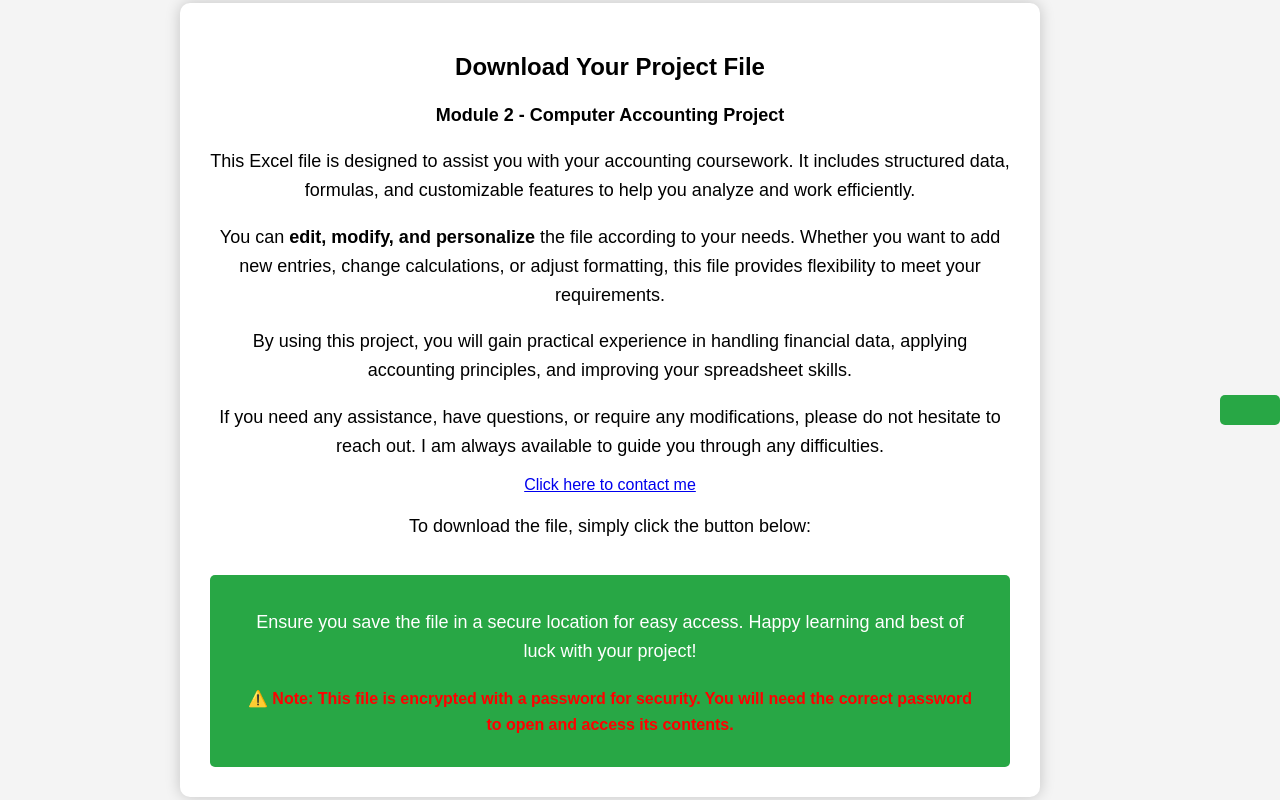
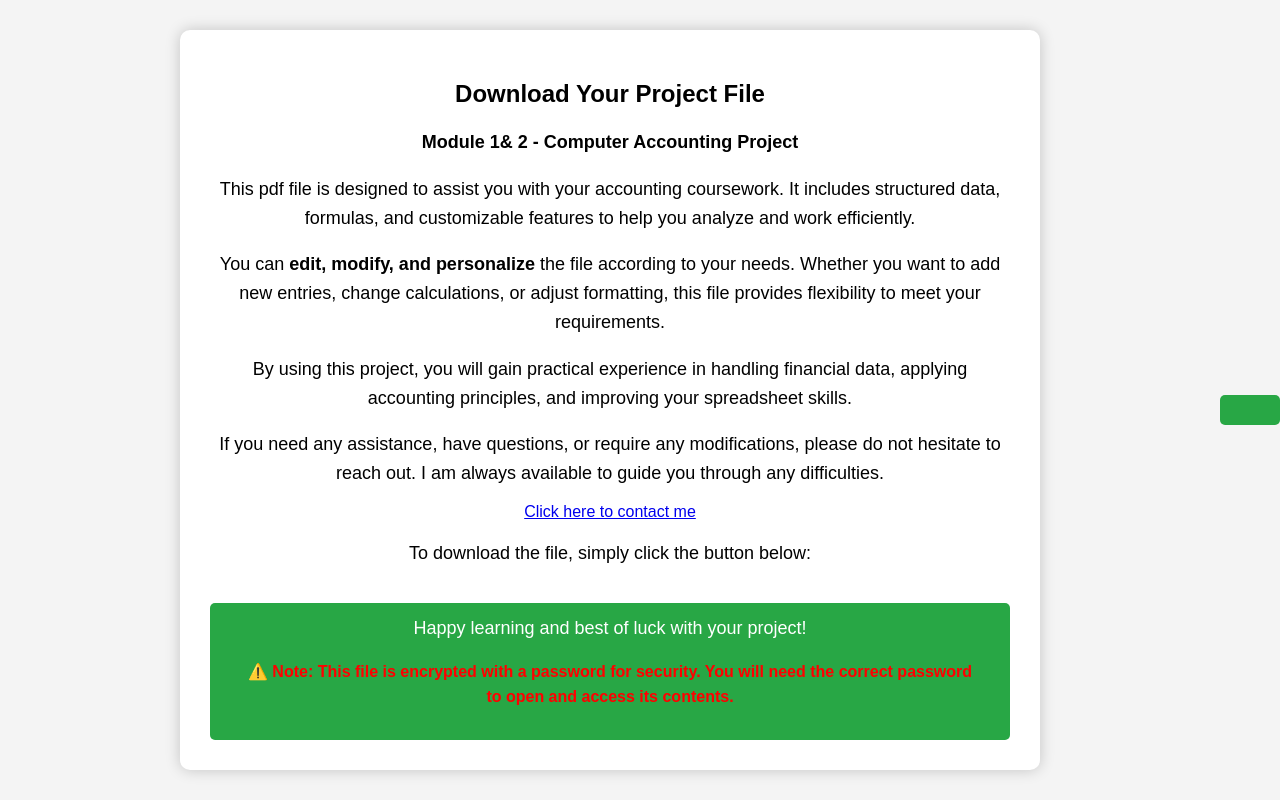
Before and after one commit to Rudrarohaan/Sem3-Project, a plain HTML site: page index.html in a window 1280 px wide. Drawn offline with Linux system fonts and the light colour scheme.

Commit message:
Update index.html

```diff
--- a/index.html
+++ b/index.html
@@ -75,15 +75,16 @@
 <body>
     <div class="container">
         <h2>Download Your Project File</h2>
-        <p><strong>Module 2 - Computer Accounting Project</strong></p>
-        <p>This Excel file is designed to assist you with your accounting coursework. It includes structured data, formulas, and customizable features to help you analyze and work efficiently.</p>
+        <p><strong>Module 1& 2 - Computer Accounting Project</strong></p>
+        <p>This pdf file is designed to assist you with your accounting coursework. It includes structured data, formulas, and customizable features to help you analyze and work efficiently.</p>
         <p>You can <strong>edit, modify, and personalize</strong> the file according to your needs. Whether you want to add new entries, change calculations, or adjust formatting, this file provides flexibility to meet your requirements.</p>
         <p>By using this project, you will gain practical experience in handling financial data, applying accounting principles, and improving your spreadsheet skills.</p>
         <p>If you need any assistance, have questions, or require any modifications, please do not hesitate to reach out. I am always available to guide you through any difficulties.</p>
         <a href="https://bit.ly/m/rudrarohaan" target="_blank">Click here to contact me</a>
         <p>To download the file, simply click the button below:</p>
-        <a href="Sem3.xlsx" download class="download-btn"Download File</a>
-        <p>Ensure you save the file in a secure location for easy access. Happy learning and best of luck with your project!</p>
+        <a href="Sem3.pdf" download class="download-btn"Download File</a>
+      <!--
+            <p>Ensure you save the file in a secure location for easy access.--> Happy learning and best of luck with your project!</p>
         <p class="warning">⚠️ Note: This file is encrypted with a password for security. You will need the correct password to open and access its contents.</p>
     </div>
 </body>
```
